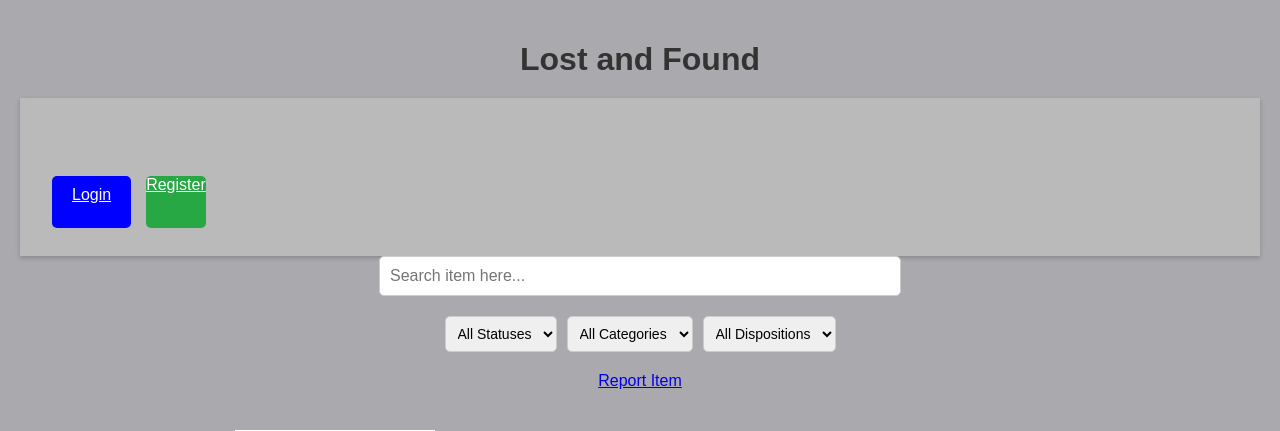
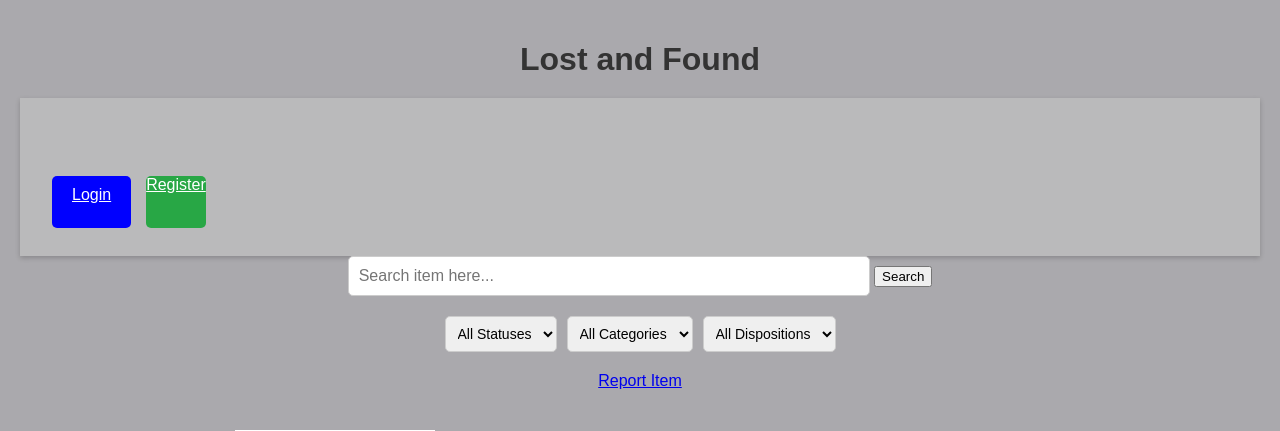
Before and after one commit to coresynapses/lost-and-found-web, a Django app: page /home/item-list/ in a window 1280 px wide. Shown: the top 431 px of the page. Run offline with Django 5.2, Linux system fonts and the light colour scheme; data comes from the database, SQL or seed files in the repository; both versions use the stored data as it was after the commit.

Commit message:
made the search bar functional, created login requirements for creating a item report

```diff
--- a/TamiuLostAndFound/templates/index.html
+++ b/TamiuLostAndFound/templates/index.html
@@ -59,9 +59,10 @@
 -->
 
 <!-- Search Bar -->
-<div class="search-container">
-    <input type="text" id="search-bar" placeholder="Search item here...">
-</div>
+<form method="get" class="search-container">
+    <input type="text" name="query" id="search-bar" placeholder="Search item here...">
+    <button type="submit">Search</button>
+</form>
 
 <!-- Filters -->
 <div class="filters">
--- a/lostfound/views.py
+++ b/lostfound/views.py
@@ -1,6 +1,7 @@
 from django.shortcuts import HttpResponse
 from django.http import JsonResponse
 from django.shortcuts import render, get_object_or_404, redirect
+from django.contrib.auth.decorators import login_required
 from django.contrib.auth import login
 from django.core.exceptions import PermissionDenied
 from django.conf import settings
@@ -29,19 +30,24 @@ def registerUser(request):
 '''
 
 
-#lists all items
+#lists all items and filters through item name, or description
 def itemList(request):
-    items = Item.objects.all().values(
-        'photo',
-        'itemName',
-        'status',
-        'dateReported',
-        'category__categoryName',
-    )
+    query = request.GET.get('query')
+    if query:
+        items = Item.objects.filter(itemName__icontains=query) | Item.objects.filter(description__icontains=query)
+    else:
+        items = Item.objects.all().values(
+            'photo',
+            'itemName',
+            'status',
+            'dateReported',
+            'category__categoryName',
+        )
 
     return render(request, 'index.html', {
         'items': items,
         'MEDIA_URL': settings.MEDIA_URL,
+        'query': query,
     })
 
 #provides details on one item, and can claim or report fraud on item.
@@ -61,7 +67,9 @@ def itemDetail(request, item_id):
 
     return render(request, '', context) #needs HTML
 
-#item creation
+#item creation, only members can create a report,
+#if they are not logged in it will redirect them to the login page
+@login_required(login_url='login')
 def add_item(request):
     if request.method == 'POST':
         form = ItemForm(request.POST, request.FILES)
@@ -73,6 +81,7 @@ def add_item(request):
     return render(request, 'add_item.html', {'form': form})
 
 # edit item
+@login_required(login_url='login')
 def editItem(request, item_id):
     item = get_object_or_404(Item, id = item_id)
 
@@ -87,6 +96,7 @@ def editItem(request, item_id):
     return render(request, '', {'form': form, 'item': item})#needs HTML
 
 #item deletion
+@login_required(login_url='login')
 def deleteItem(request, item_id):
     item = get_object_or_404(Item, id = item_id)
 
@@ -100,6 +110,7 @@ def deleteItem(request, item_id):
     return render(request, '', {'item': item}) #needs HTML
 
 #claims creation
+@login_required(login_url='login')
 def claimRequest(request, item_id):
     item = get_object_or_404(Item, id=item_id)
 
@@ -117,6 +128,7 @@ def claimRequest(request, item_id):
     return render(request,'' ,{'form': form, 'item': item}) #needs HTML
 
 #edit claim
+@login_required(login_url='login')
 def editClaim(request, claim_id):
     claim = get_object_or_404(claimRequestReport, id = claim_id)
 
@@ -134,6 +146,7 @@ def editClaim(request, claim_id):
     return render(request, '', {'form': form, 'claim' : claim}) #needs HTML
 
 #delete claim
+@login_required(login_url='login')
 def deleteClaim(request, claim_id):
     claim = get_object_or_404(claimRequestReport, id = claim_id)
 
@@ -151,6 +164,7 @@ def deleteClaim(request, claim_id):
     return render(request, '', {'claim': claim}) #needs HTML
 
 #fraud creation
+@login_required(login_url='login')
 def fraudReport(request, item_id):
     item = get_object_or_404(Item, id=item_id)
 
@@ -168,6 +182,7 @@ def fraudReport(request, item_id):
     return render(request,'',{'form':form, 'item': item}) #needs HTML
 
 #edit fraud claim
+@login_required(login_url='login')
 def editFraud(request, fraud_id):
     fraud = get_object_or_404(fraudClaimReport, id = fraud_id)
 
@@ -186,6 +201,7 @@ def editFraud(request, fraud_id):
     return render(request, '', {'form': form, 'fraud': fraud})
 
 #delete fraud claim
+@login_required(login_url='login')
 def deleteFraud(request, fraud_id):
     fraud = get_object_or_404(fraudClaimReport, id = fraud_id)
 
```
Also changed, not shown: db.sqlite3.
